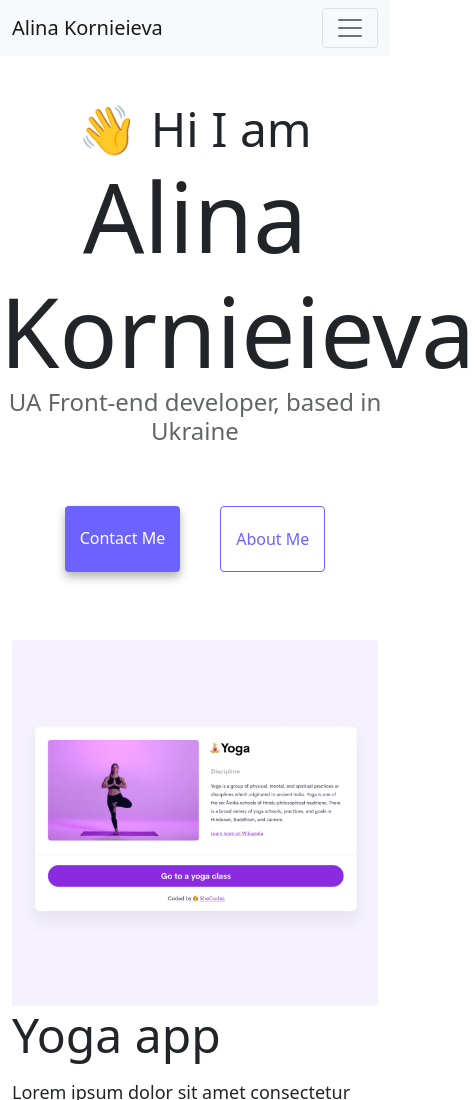
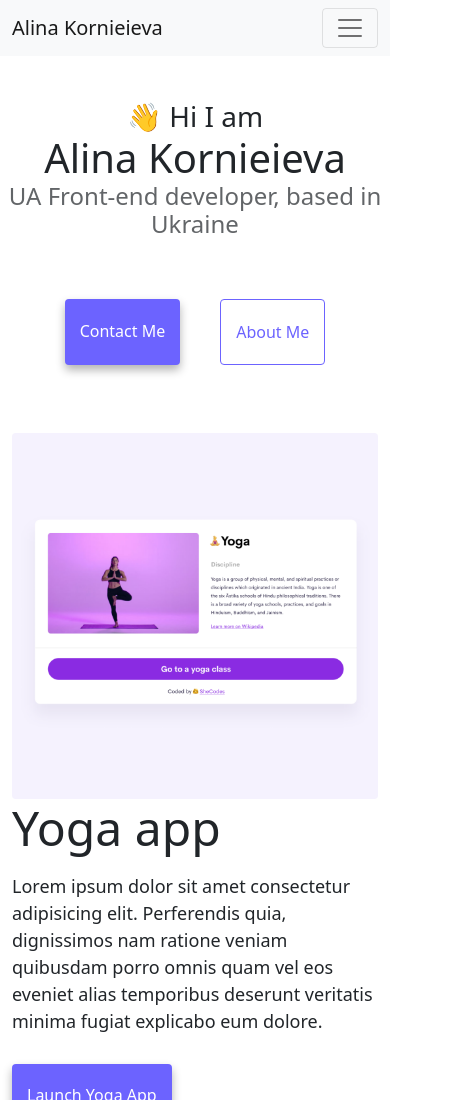
Before and after one commit to alinakornieieva/alina-kornieieva-page, a plain HTML site: page index.html in a window 390 px wide. Shown: the top 1100 px of the page, 475 px wide, since content can reach past the window. Drawn offline with nearby package versions, Linux system fonts and the light colour scheme.

Commit message:
improve for smaller screen

```diff
--- a/index.html
+++ b/index.html
@@ -51,8 +51,8 @@
         </div>
       </div>
     </nav>
-    <h2 class="text-center">👋 Hi I am</h2>
-    <h1 class="text-center">Alina Kornieieva</h1>
+    <h2 class="text-center greeting">👋 Hi I am</h2>
+    <h1 class="text-center name">Alina Kornieieva</h1>
     <h3 class="text-center">UA Front-end developer, based in Ukraine</h3>
     <div class="navigation-links mb-5">
       <a href="about.html#contact" class="primary-link">Contact me</a>
--- a/style.css
+++ b/style.css
@@ -7,6 +7,17 @@
   body {
     margin-top: 100px;
   }
+
+  @media (max-width: 460px){
+    .name{
+        font-size: 40px;
+    }
+    .greeting{
+        font-size: 28px;
+    }
+
+  }
+
 
   h1,
   h2,
```
